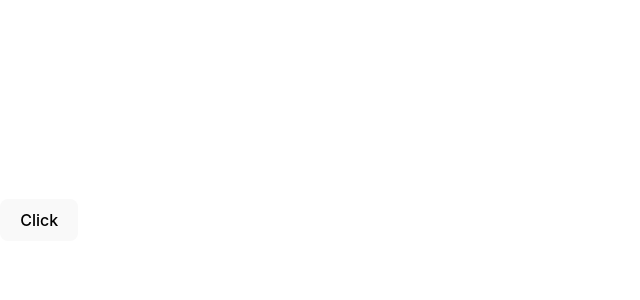
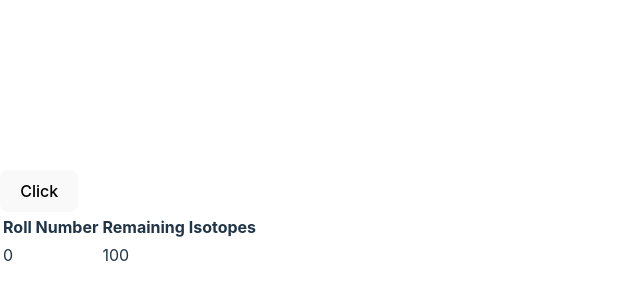
Before and after one commit to guyfoz77/half-life-dice, a React (Vite) app: page / in a window 1280 px wide. Shown: the part 180-480 px from the top of the page, without its empty margins (0-640 px from the left). Built offline with nearby package versions, Linux system fonts and the light colour scheme.

Commit message:
Build ResultsTable

```diff
--- a/src/App.jsx
+++ b/src/App.jsx
@@ -1,10 +1,16 @@
 import { useState } from 'react'
 import { rollDice, halfLifeStep } from './scripts/scripts'
+import { ResultsTable } from './components/ResultsTable'
 
 function App() {
+  const diceRemaining = 100
+  // function rollDice
+
+  const [results, setResults] = useState([diceRemaining])
   return (
     <>
       <button onClick={() => halfLifeStep(100, 6)}>Click</button>
+      <ResultsTable results={results} />
     </>
   )
 }
--- /dev/null
+++ b/src/components/ResultsTable.jsx
@@ -0,0 +1,20 @@
+export function ResultsTable({ results }) {
+  return (
+    <table>
+      <thead>
+        <tr>
+          <th>Roll Number</th>
+          <th>Remaining Isotopes</th>
+        </tr>
+      </thead>
+      <tbody>
+        {results.map((isotopes, rollNumber) => (
+          <tr key={rollNumber}>
+            <td>{rollNumber}</td>
+            <td>{isotopes}</td>
+          </tr>
+        ))}
+      </tbody>
+    </table>
+  )
+}
```
Also changed, not shown: .eslintrc.cjs, 1 other file (tests, documents, lock files or other folders).
